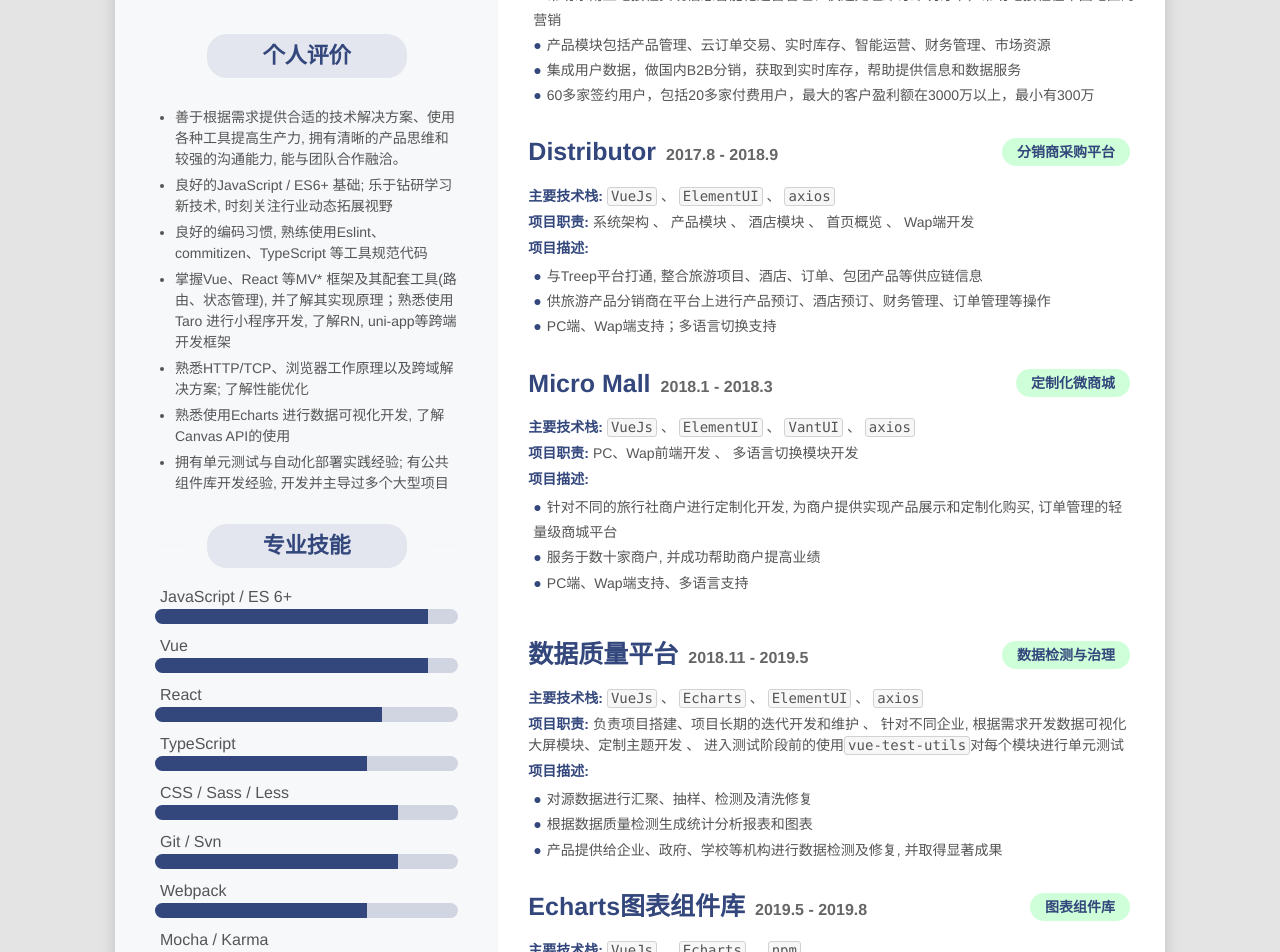
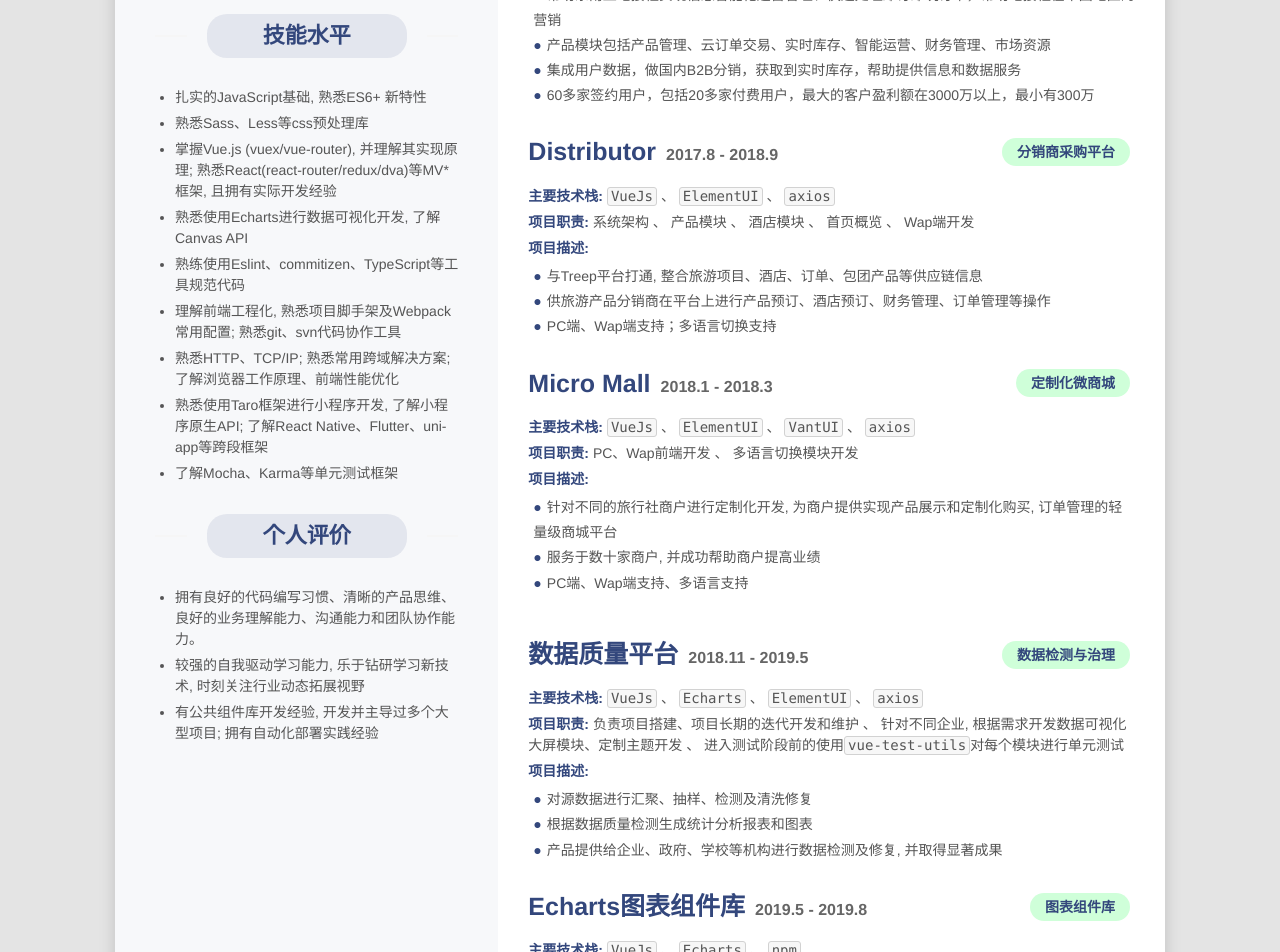
Before and after one commit to drinkeewu/resume, a Vue app: page /#/ in a window 1280 px wide. Shown: the part 780-1732 px from the top of the page. Built offline with nearby package versions, Linux system fonts and the light colour scheme.

Commit message:
refactor: 个人描述部分优化

```diff
--- a/src/components/fix-button/FixButton.vue
+++ b/src/components/fix-button/FixButton.vue
@@ -44,8 +44,8 @@ export default {
       directories: [
         { name: '基本信息', target: '#base' },
         { name: '教育背景', target: '#edu' },
+        { name: '技能水平', target: '#skill' },
         { name: '个人评价', target: '#evalution' },
-        { name: '专业技能', target: '#skill' },
         { name: '工作经历', target: '#work' },
         { name: '项目经验', target: '#project' },
       ],
--- a/src/styles/print.css
+++ b/src/styles/print.css
@@ -14,6 +14,7 @@
      margin: 0 !important;
    }
    .resume-aside {
+     position: relative;
      height: 2970px;
    }
    #pdf-button {
@@ -31,8 +32,10 @@
      height: 10px !important;
      margin-bottom: 5px;
     }
-    .skill-level {
-      padding-top: 260px;
+    #evalution{
+      /* position: absolute;
+      top:1485.0755px; */
+      /* padding-top: 260px; */
     }
     #second-page-title {
       display: block !important;
--- a/src/views/aside/Aside.vue
+++ b/src/views/aside/Aside.vue
@@ -41,8 +41,22 @@
           <p>软件工程 - 本科</p>
         </div>
       </block-wrapper>
-
-
+      <!-- 技能水平 -->
+      <block-wrapper
+        id="skill"
+        theme="dark"
+        title="技能水平"
+        class="skill-level"
+      >
+        <ul>
+          <li
+            v-for="(skill, skillIndex) in skills"
+            :key="`skill${skillIndex}`"
+            v-html="skill"
+          />
+        </ul>
+      </block-wrapper>
+      <!-- 个人评价 -->
       <block-wrapper
         id="evalution"
         title="个人评价"
@@ -56,15 +70,6 @@
           />
         </ul>
       </block-wrapper>
-
-      <block-wrapper
-        id="skill"
-        theme="dark"
-        title="专业技能"
-        class="skill-level"
-      >
-        <progress-list :data="skills" />
-      </block-wrapper>
     </div>
 
 
@@ -74,38 +79,33 @@
 
 <script>
 import {
-  ProgressList, IconLineList, BlockWrapper,
+  IconLineList, BlockWrapper,
 } from '@/components';
 
 
 export default {
   name: 'Aside',
   components: {
-    'progress-list': ProgressList,
     'icon-list': IconLineList,
     'block-wrapper': BlockWrapper,
   },
   data() {
     return {
       skills: [
-        { name: 'JavaScript / ES 6+', value: 90 },
-        { name: 'Vue', value: 90 },
-        { name: 'React', value: 75 },
-        { name: 'TypeScript', value: 70 },
-        { name: 'CSS / Sass / Less', value: 80 },
-        { name: 'Git / Svn', value: 80 },
-        { name: 'Webpack', value: 70 },
-        { name: 'Mocha / Karma', value: 60 },
+        '扎实的JavaScript基础, 熟悉ES6+ 新特性',
+        '熟悉Sass、Less等css预处理库',
+        '掌握Vue.js (vuex/vue-router), 并理解其实现原理; 熟悉React(react-router/redux/dva)等MV*框架, 且拥有实际开发经验',
+        '熟悉使用Echarts进行数据可视化开发, 了解Canvas API',
+        '熟练使用Eslint、commitizen、TypeScript等工具规范代码',
+        '理解前端工程化, 熟悉项目脚手架及Webpack常用配置; 熟悉git、svn代码协作工具',
+        '熟悉HTTP、TCP/IP; 熟悉常用跨域解决方案; 了解浏览器工作原理、前端性能优化',
+        '熟悉使用Taro框架进行小程序开发, 了解小程序原生API; 了解React Native、Flutter、uni-app等跨段框架',
+        '了解Mocha、Karma等单元测试框架',
       ],
       comments: [
-        '善于根据需求提供合适的技术解决方案、使用各种工具提高生产力, 拥有清晰的产品思维和较强的沟通能力, 能与团队合作融洽。',
-        '良好的JavaScript / ES6+ 基础; 乐于钻研学习新技术, 时刻关注行业动态拓展视野',
-        '良好的编码习惯, 熟练使用Eslint、commitizen、TypeScript 等工具规范代码',
-        '掌握Vue、React 等MV* 框架及其配套工具(路由、状态管理), 并了解其实现原理；熟悉使用Taro 进行小程序开发, 了解RN, uni-app等跨端开发框架',
-        '熟悉HTTP/TCP、浏览器工作原理以及跨域解决方案; 了解性能优化',
-        '熟悉使用Echarts 进行数据可视化开发, 了解Canvas API的使用',
-        '拥有单元测试与自动化部署实践经验; 有公共组件库开发经验, 开发并主导过多个大型项目',
-
+        '拥有良好的代码编写习惯、清晰的产品思维、良好的业务理解能力、沟通能力和团队协作能力。',
+        '较强的自我驱动学习能力, 乐于钻研学习新技术, 时刻关注行业动态拓展视野',
+        '有公共组件库开发经验, 开发并主导过多个大型项目; 拥有自动化部署实践经验',
       ],
       contacts: [
         {
@@ -169,8 +169,8 @@ ul {
   }
   &-top {
     .avatar {
-      width: 240px;
-      height: 240px;
+      width: 220px;
+      height: 220px;
       background-color: rgba($color: #6accfa, $alpha: 0.5);
       border-radius: 50%;
       overflow: hidden;
```
